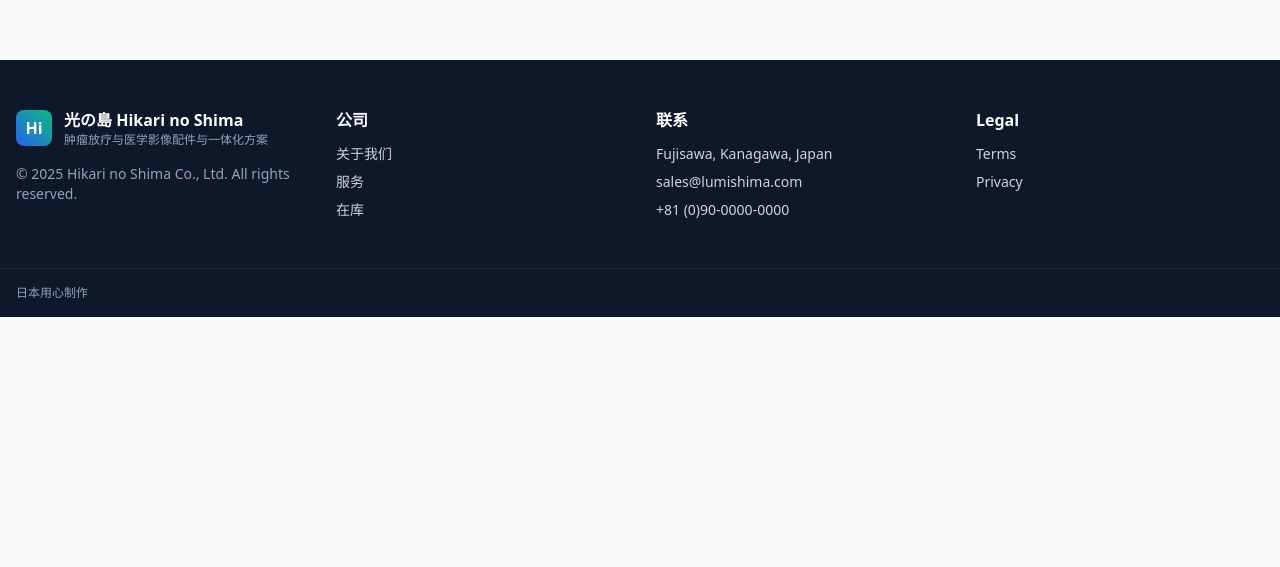
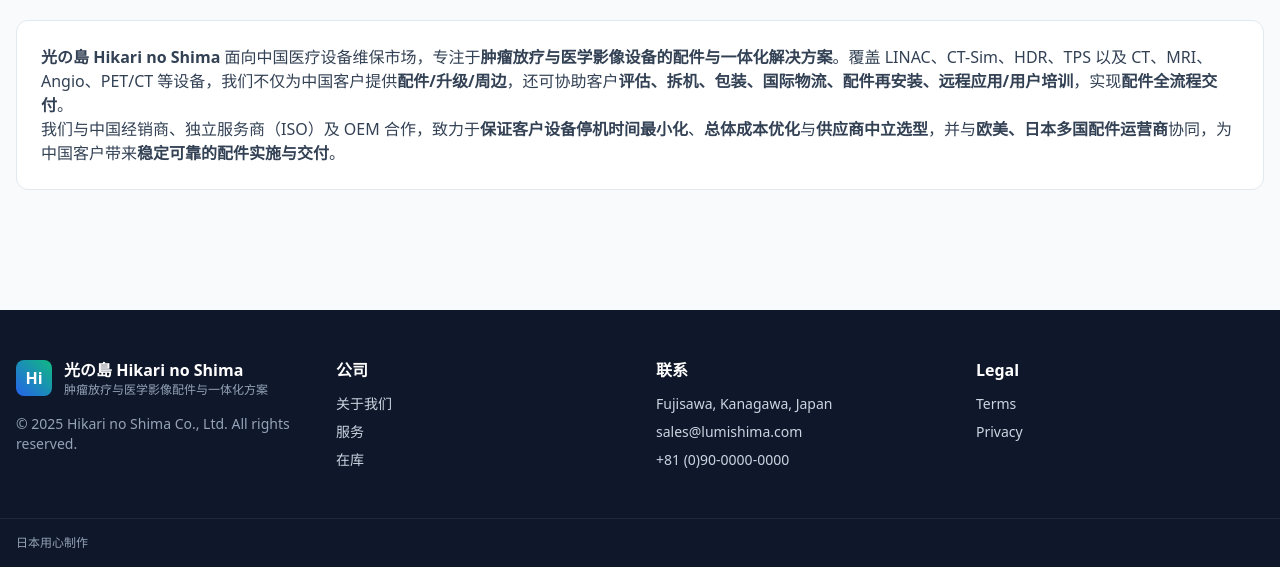
Before and after one commit to darkhucx/hikarinoshima, a Jekyll site: the page built from index.html, in a window 1280 px wide and 1080 px high. Shown: the part 513-1080 px from the top of the window. Built offline with Jekyll 4.4.1, drawn with Linux system fonts in a browser that asks for light colours; nearby versions of some CDN libraries.

Commit message:
edit index.html

```diff
--- a/index.html
+++ b/index.html
@@ -31,3 +31,27 @@ hero_variant:
     </div>
   </div>
 </section>
+
+<section class="max-w-7xl mx-auto px-4 py-10">
+  <div class="bg-white border border-slate-200 rounded-xl p-6">
+    <!-- 段落 1 -->
+    <p class="text-slate-700">
+      <!-- 日文 -->
+      <span class="lang-ja"><strong>光の島（Hikari no Shima）</strong> は、中国の医療機器保守市場に向けて、<strong>腫瘍放射線治療および診断用画像機器の部品とエンドツーエンドのソリューション</strong>を提供しています。LINAC・CT-Sim・HDR・TPS に加え、CT・MRI・Angio・PET/CT まで対象とし、<strong>部品／アップグレード／周辺機器</strong>の提供にとどまらず、<strong>査定、撤去、梱包、国際物流、部品の再設置、遠隔でのアプリケーション／ユーザートレーニング</strong>まで支援し、<strong>部品の全工程でのデリバリー</strong>を実現します。</span>
+      <!-- 中文 -->
+      <span class="lang-zh"><strong>光の島 Hikari no Shima</strong> 面向中国医疗设备维保市场，专注于<strong>肿瘤放疗与医学影像设备的配件与一体化解决方案</strong>。覆盖 LINAC、CT-Sim、HDR、TPS 以及 CT、MRI、Angio、PET/CT 等设备，我们不仅为中国客户提供<strong>配件/升级/周边</strong>，还可协助客户<strong>评估、拆机、包装、国际物流、配件再安装、远程应用/用户培训</strong>，实现<strong>配件全流程交付</strong>。</span>
+      <!-- 英文 -->
+      <span class="lang-en"><strong>Hikari no Shima</strong> serves China’s medical equipment maintenance market with <strong>parts and end-to-end solutions for radiation oncology and diagnostic imaging</strong>. Covering LINAC, CT-Sim, HDR, TPS, as well as CT, MRI, Angio, and PET/CT, we supply <strong>parts/upgrades/peripherals</strong> and support <strong>appraisals, de-installation, crating, international logistics, re-installation, and remote applications/user training</strong>—delivering truly <strong>end-to-end parts workflows</strong>.</span>
+    </p>
+
+    <!-- 段落 2 -->
+    <p class="text-slate-700">
+      <!-- 日文 -->
+      <span class="lang-ja">私たちは<strong>中国のディストリビューター</strong>、<strong>独立系サービス事業者（ISO）</strong>、<strong>OEM</strong> と連携し、<strong>装置のダウンタイム最小化</strong>、<strong>TCO の最適化</strong>、<strong>ベンダーニュートラルな選定</strong>を推進。さらに<strong>欧米および日本の複数の部品オペレーター</strong>と協業し、中国のお客様に<strong>安定的で信頼性の高い実装とデリバリー</strong>を提供します。</span>
+      <!-- 中文 -->
+      <span class="lang-zh">我们与中国经销商、独立服务商（ISO）及 OEM 合作，致力于<strong>保证客户设备停机时间最小化</strong>、<strong>总体成本优化</strong>与<strong>供应商中立选型</strong>，并与<strong>欧美、日本多国配件运营商</strong>协同，为中国客户带来<strong>稳定可靠的配件实施与交付</strong>。</span>
+      <!-- 英文 -->
+      <span class="lang-en">We work with <strong>distributors in China</strong>, <strong>independent service organizations (ISOs)</strong>, and <strong>OEMs</strong>, committed to <strong>minimizing downtime</strong>, <strong>optimizing total cost (TCO)</strong>, and <strong>vendor-neutral selection</strong>. Together with <strong>partners across Europe, the U.S., and Japan</strong>, we deliver <strong>stable, reliable implementation and delivery</strong> for customers in China.</span>
+    </p>
+  </div>
+</section>
```
